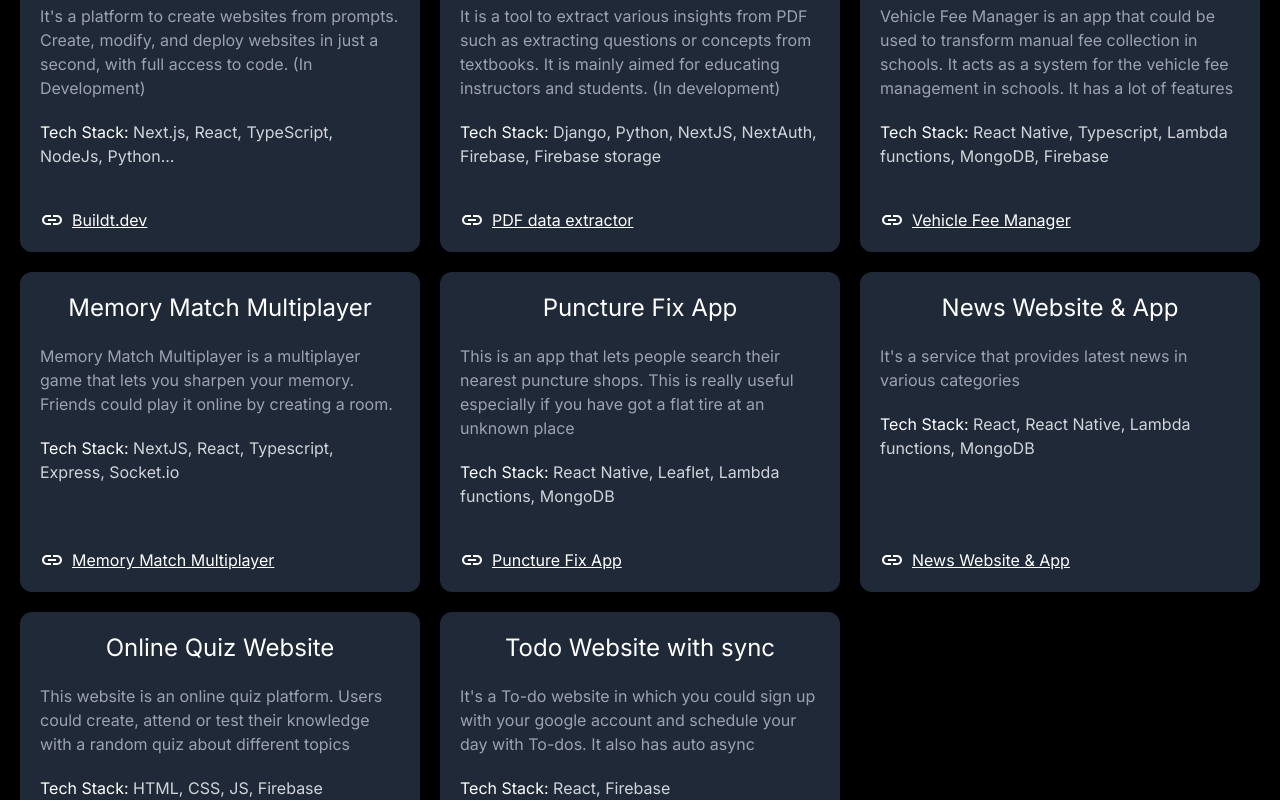
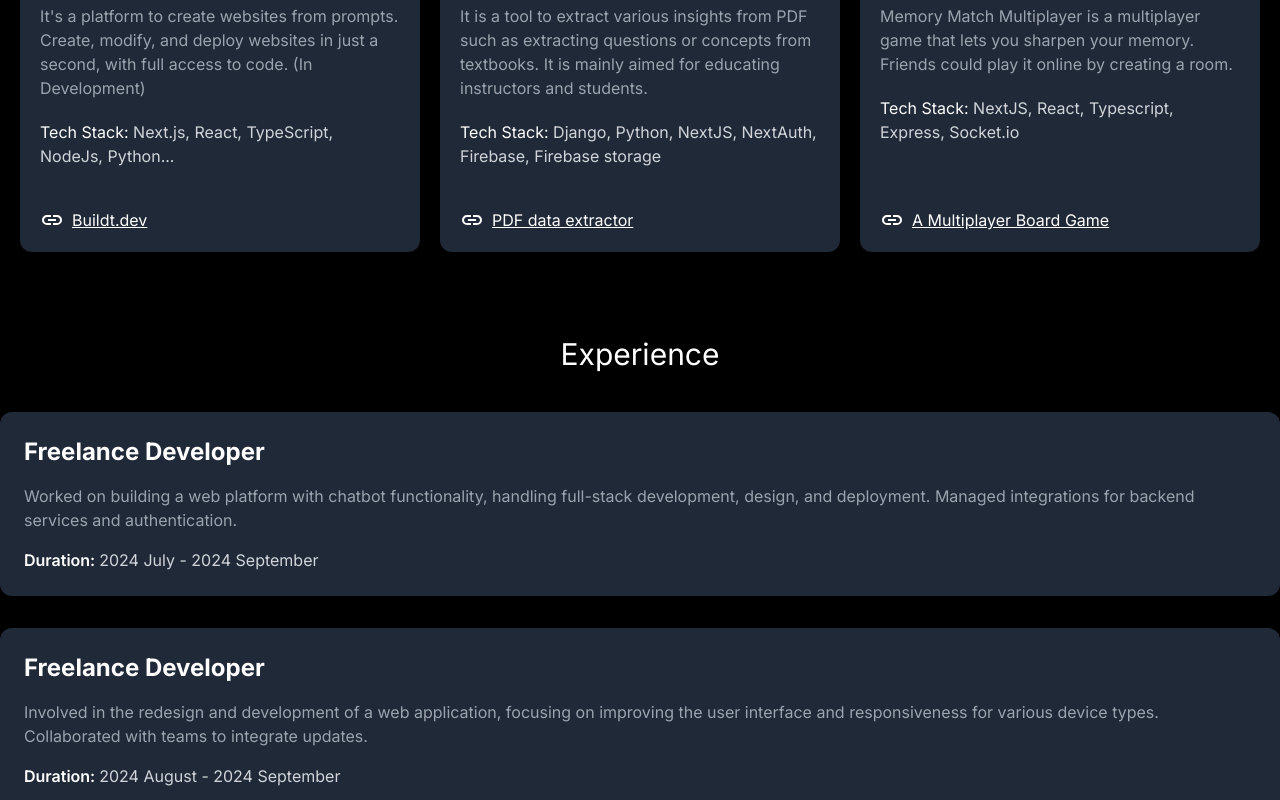
Before and after one commit to User-1289/portfolio, a Next.js app: page / in a window 1280 px wide. Shown: the part 1340-2140 px from the top of the page. Built offline with nearby package versions, Linux system fonts and the light colour scheme.

Commit message:
Update Projects.tsx

```diff
--- a/src/app/components/Projects.tsx
+++ b/src/app/components/Projects.tsx
@@ -11,45 +11,15 @@ const Projects: React.FC = ({}) => {
         },
         {
             name:"PDF data extractor",
-            details:"It is a tool to extract various insights from PDF such as extracting questions or concepts from textbooks. It is mainly aimed for educating instructors and students. (In development)",
+            details:"It is a tool to extract various insights from PDF such as extracting questions or concepts from textbooks. It is mainly aimed for educating instructors and students.",
             techStacks:"Django, Python, NextJS, NextAuth, Firebase, Firebase storage",
             url:"https://pdf-extracting-tutor.vercel.app/"
         },
         {
-            name:"Vehicle Fee Manager",
-            details:"Vehicle Fee Manager is an app that could be used to transform manual fee collection in schools. It acts as a system for the vehicle fee management in schools. It has a lot of features",
-            techStacks:"React Native, Typescript, Lambda functions, MongoDB, Firebase",
-            url:"https://play.google.com/store/apps/details?id=com.deverse.space.schoolbusfee"
-        },
-        {
-            name:"Memory Match Multiplayer",
+            name:"A Multiplayer Board Game",
             details:"Memory Match Multiplayer is a multiplayer game that lets you sharpen your memory. Friends could play it online by creating a room.",
             techStacks:"NextJS, React, Typescript, Express, Socket.io",
             url:"https://memory-match-multiplayer.vercel.app/"
-        },
-        {
-            name:"Puncture Fix App",
-            details:"This is an app that lets people search their nearest puncture shops. This is really useful especially if you have got a flat tire at an unknown place",
-            techStacks:"React Native, Leaflet, Lambda functions, MongoDB",
-            url:"https://play.google.com/store/apps/details?id=com.deverse.space.punctureapp"
-        },
-        {
-            name:"News Website & App",
-            details:"It's a service that provides latest news in various categories",
-            techStacks:"React, React Native, Lambda functions, MongoDB",
-            url:"https://play.google.com/store/apps/details?id=com.webdevintoapp.news"
-        },
-        {
-            name:"Online Quiz Website",
-            details:"This website is an online quiz platform. Users could create, attend or test their knowledge with a random quiz about different topics",
-            techStacks:"HTML, CSS, JS, Firebase",
-            url:"https://quiz-hub-fun.netlify.app/"
-        },
-        {
-            name:"Todo Website with sync",
-            details:"It's a To-do website in which you could sign up with your google account and schedule your day with To-dos. It also has auto async",
-            techStacks:"React, Firebase",
-            url:"https://todowebappcom.netlify.app"
         },
     ]
 
```
